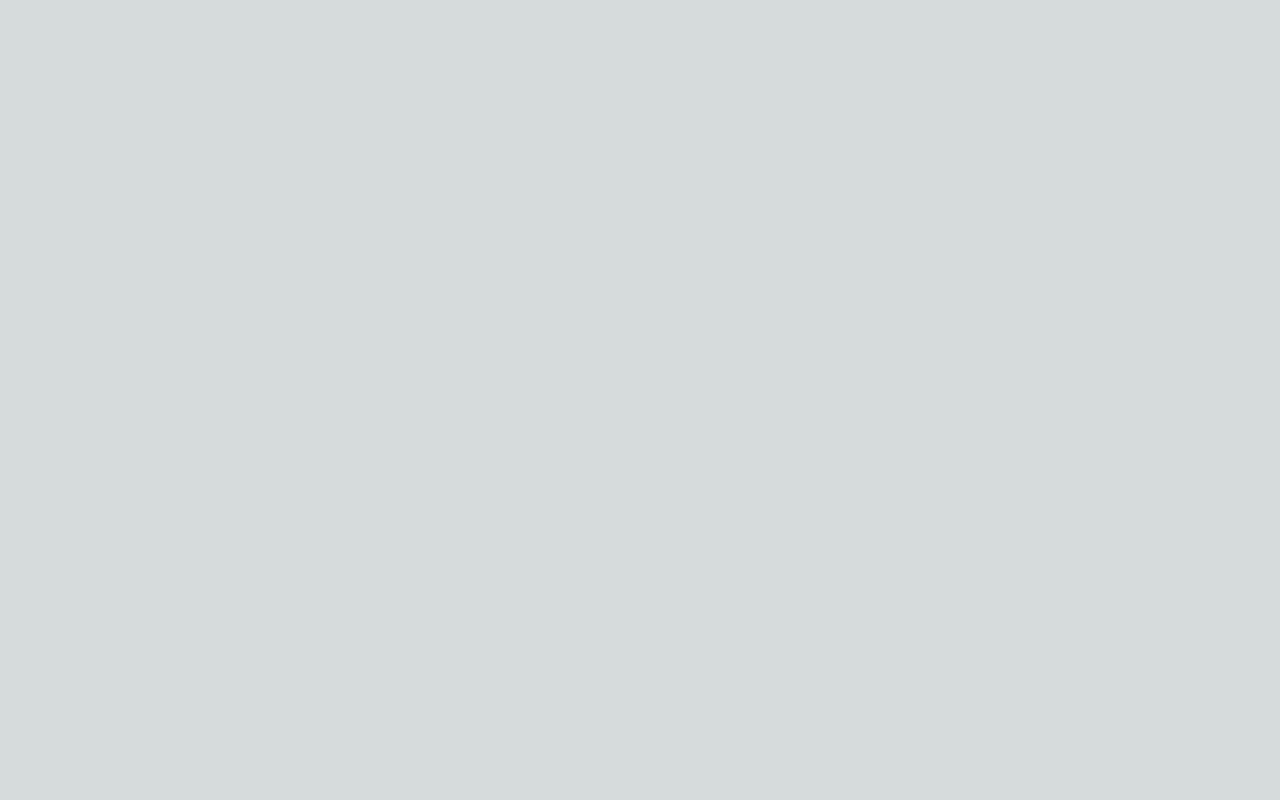
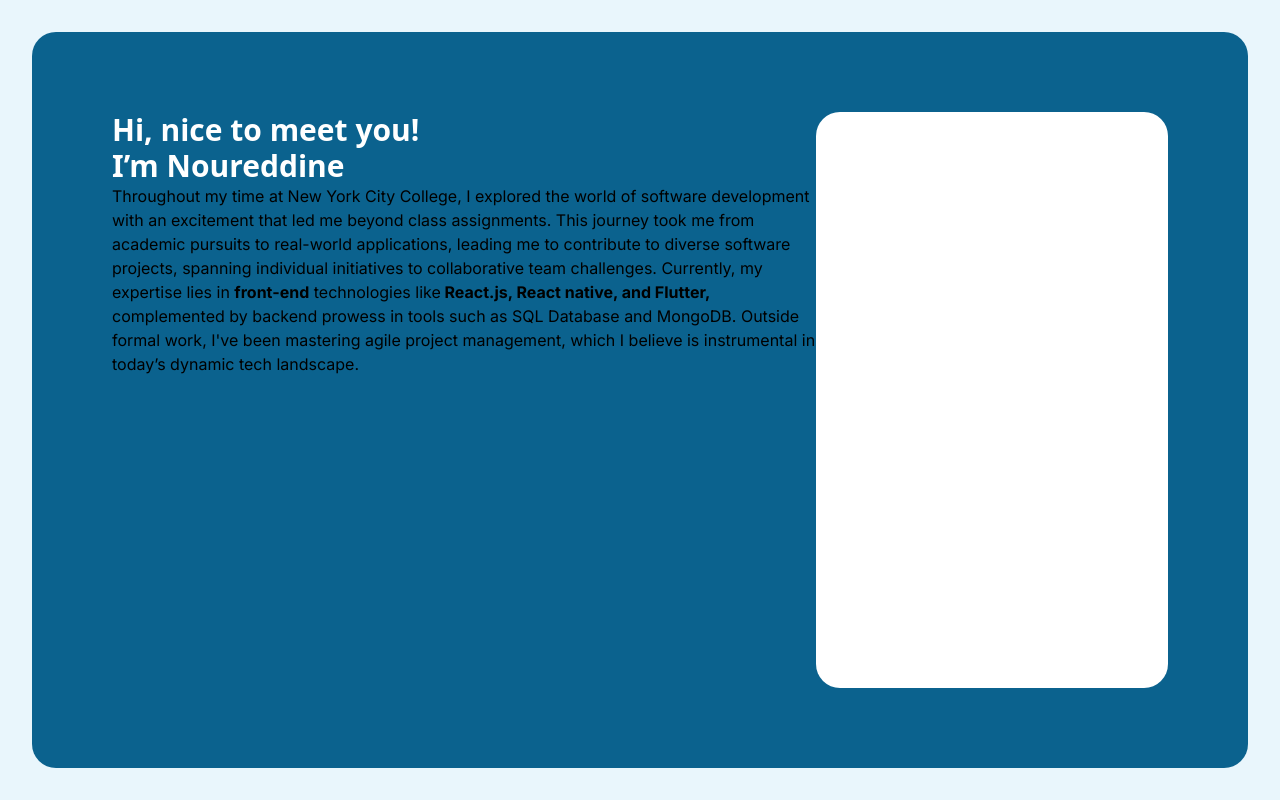
Before and after one commit to Noureddine-prg/portfolio-website, a Next.js app: page /about in a window 1280 px wide. Built offline with nearby package versions, Linux system fonts and the light colour scheme.

Commit message:
Created wrapper component and began setting up layout for about

```diff
--- a/src/app/about/page.tsx
+++ b/src/app/about/page.tsx
@@ -1,3 +1,37 @@
+import Wrapper from "@components/components/Wrapper";
+import { CardTitle } from "@components/components/Typography";
+
 export default function About() {
-  return <></>;
+  return (
+    <Wrapper bgColor="bg-[#0B628E]">
+      {/* Bio Section */}
+      <div className="flex flex-row w-full h-full">
+        {/* Left Side */}
+        <div className="w-4/6">
+          <CardTitle> Hi, nice to meet you! </CardTitle>
+          <CardTitle> I’m Noureddine </CardTitle>
+          <h1>
+            Throughout my time at New York City College, I explored the world of
+            software development with an excitement that led me beyond class
+            assignments. This journey took me from academic pursuits to
+            real-world applications, leading me to contribute to diverse
+            software projects, spanning individual initiatives to collaborative
+            team challenges. Currently, my expertise lies in <b>front-end</b>{" "}
+            technologies like
+            <b> React.js, React native, and Flutter, </b>complemented by backend
+            prowess in tools such as SQL Database and MongoDB. Outside formal
+            work, I've been mastering agile project management, which I believe
+            is instrumental in today’s dynamic tech landscape.
+          </h1>
+        </div>
+        {/* Right Side */}
+        <div className="w-2/6">
+          <div className="h-full w-full bg-white rounded-3xl"></div>
+        </div>
+      </div>
+
+      {/* Skill section */}
+      <div className="w-full h-full #0B628E"></div>
+    </Wrapper>
+  );
 }
--- a/src/app/page.tsx
+++ b/src/app/page.tsx
@@ -21,7 +21,7 @@ export default function Home() {
 
         {/* About Card */}
         <LandingCard
-          customColor="bg-[#9C1B20]"
+          customColor="bg-[#0B628E]"
           pageRoute="/about"
           cardText="About"
           icon="/Icons/person.svg"
--- /dev/null
+++ b/src/components/Wrapper/index.tsx
@@ -0,0 +1,11 @@
+export default function Wrapper(props: any) {
+  return (
+    <div className="flex  justify-center w-screen h-screen p-8 bg-[#E9F6FC] relative">
+      <div
+        className={`w-full h-full overflow-y-auto rounded-3xl p-20 ${props.bgColor}`}
+      >
+        {props.children}
+      </div>
+    </div>
+  );
+}
--- a/tailwind.config.ts
+++ b/tailwind.config.ts
@@ -13,10 +13,6 @@ const config: Config = {
         "gradient-conic":
           "conic-gradient(from 180deg at 50% 50%, var(--tw-gradient-stops))",
       },
-      boxShadow: {
-        custom:
-          "box-shadow: rgba(0, 0, 0, 0.17) 0px -23px 25px 0px inset, rgba(0, 0, 0, 0.15) 0px -36px 30px 0px inset, rgba(0, 0, 0, 0.1) 0px -79px 40px 0px inset, rgba(0, 0, 0, 0.06) 0px 2px 1px, rgba(0, 0, 0, 0.09) 0px 4px 2px, rgba(0, 0, 0, 0.09) 0px 8px 4px, rgba(0, 0, 0, 0.09) 0px 16px 8px, rgba(0, 0, 0, 0.09) 0px 32px 16px;",
-      },
     },
   },
   plugins: [],
```
